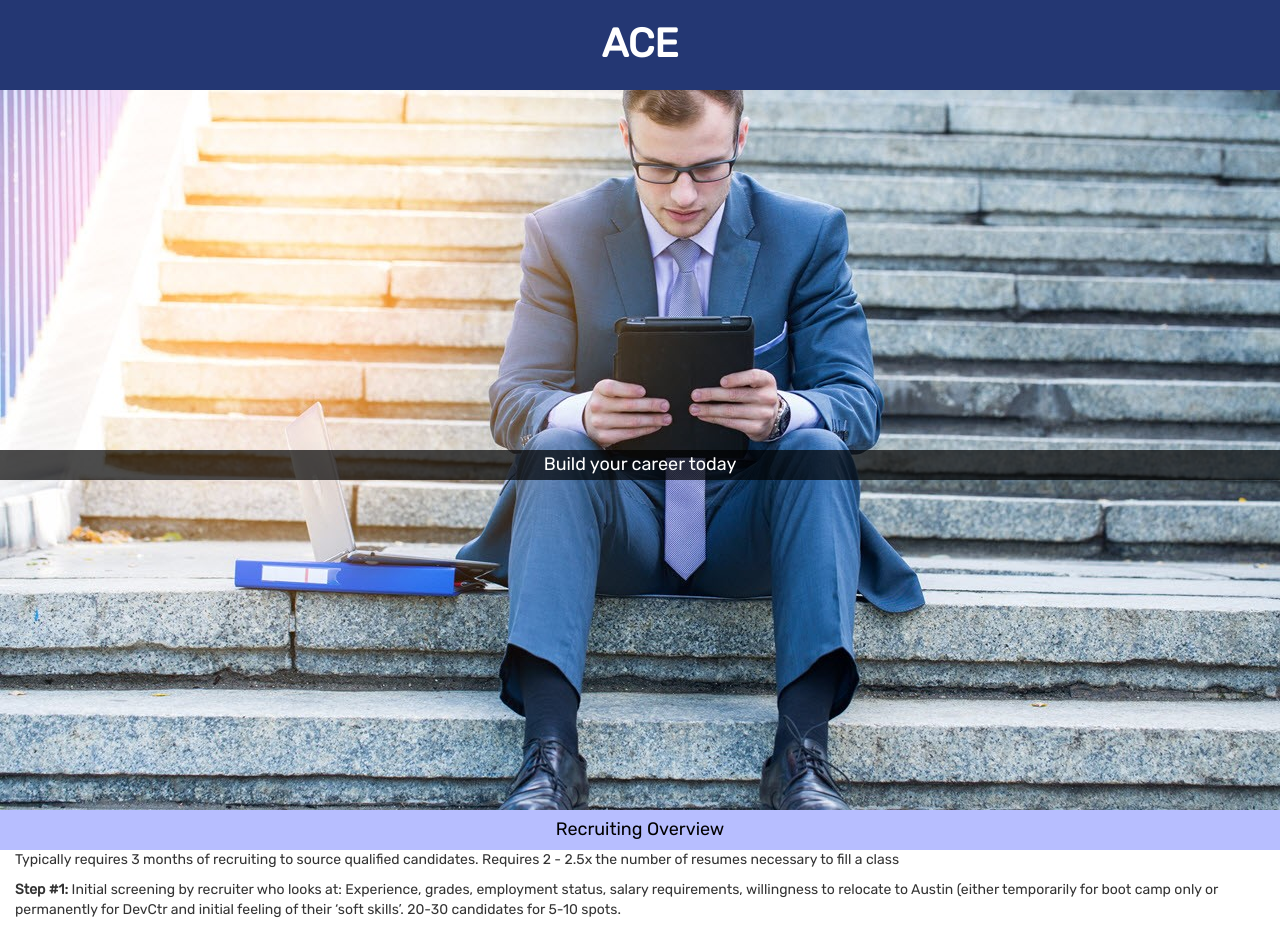
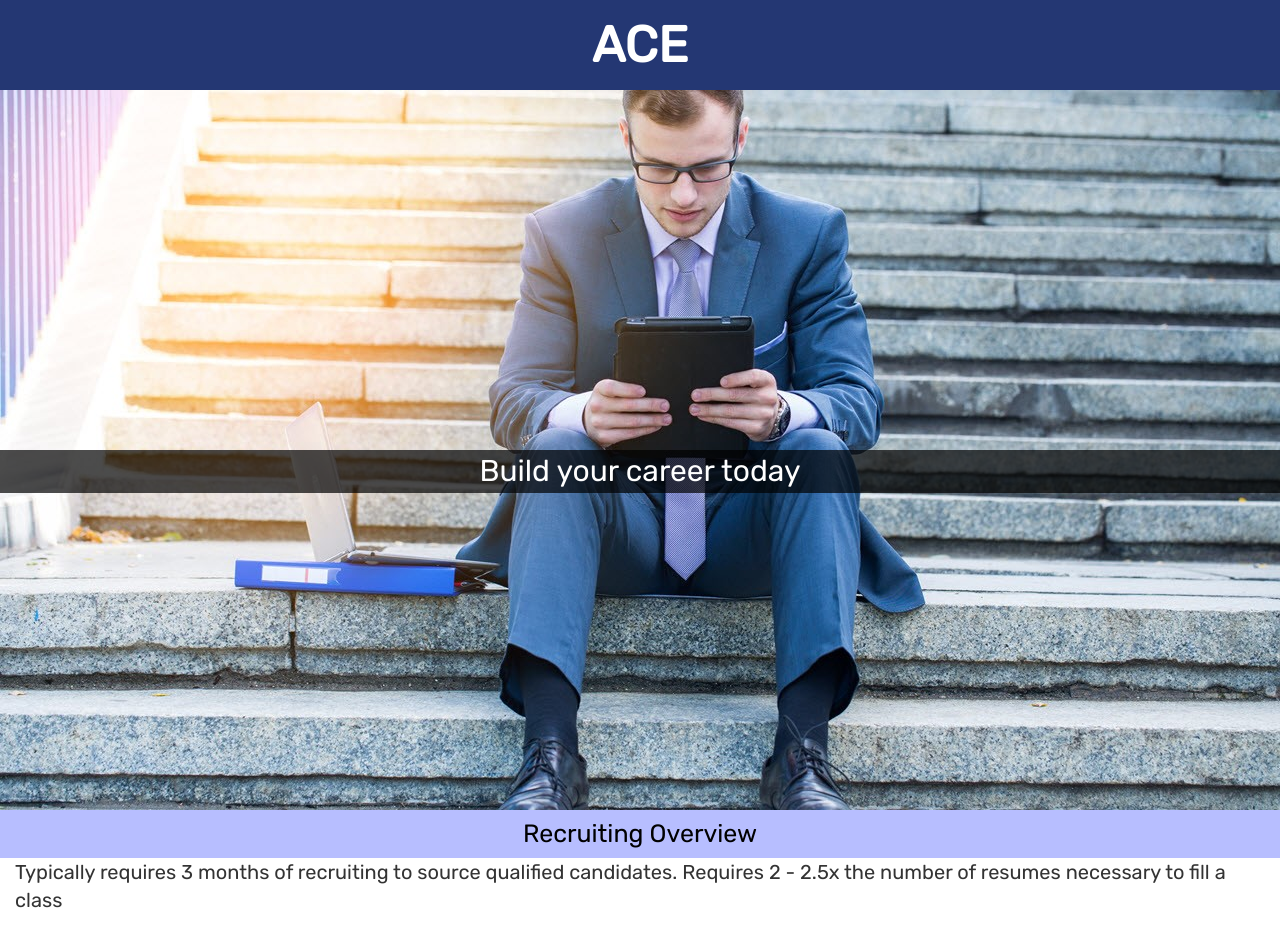
Before and after one commit to cap377/UIandI, an Angular app: page /home in a window 1280 px wide. Shown: the top 929 px of the page. Built offline with nearby package versions, Linux system fonts and the light colour scheme.

Commit message:
starting desktop conversion for home page

```diff
--- a/src/app/app.component.html
+++ b/src/app/app.component.html
@@ -1,6 +1,6 @@
 <!--The content below is only a placeholder and can be replaced.-->
 
-<router-outlet></router-outlet>
+<!-- <router-outlet></router-outlet> -->
 
 <div class="responsive-nav-sidebar responsive-nav-animate-left" style="display:none" id="mySidebar">
   <button id="responsiveNavClose" class="responsive-nav-bar-item responsive-nav-button glyphicon glyphicon-arrow-left" (click)="closeSidebar()"></button>
@@ -29,6 +29,7 @@
     {{title}}
   </div>
 </div>
+<!-- PUT NORMAL NAV BAR HERE -->
 <div class="router-content">
   <router-outlet></router-outlet>
 </div>
--- a/src/app/app.component.scss
+++ b/src/app/app.component.scss
@@ -15,61 +15,36 @@ $secondary-text: #000000;
   font-size: 2rem;
   text-align: center;
   padding-top: 10px;
-  @media(min-width: 1025px) {
+  @media (min-width: 721px) {
+    width: 120px;
+    height: 90px;
+    font-size: 4rem;
+    padding-top: 20px;
+  }
+  @media(min-width: 1024px) {
     display: none;
   }
 }
-@media (min-width: 721px) {
-  #responsiveNavHamburgerButton {
-    background-color: $primary-color;
-    color: white;
-    position: fixed;
-    top: 0;
-    left: 0;
-    width: 120px;
-    height: 90px;
-    z-index: 998;
-    font-size: 4rem;
-    text-align: center;
-    padding-top: 20px;
-    @media(min-width: 1025px) {
-      display: none;
-    }
-  }
-}
+
 
 .row {
   height: 30%;
   font-size: 2rem;
   border-bottom: solid #7682DB 1px;
-
   a {
     height: 100%;
     font-size: 5rem;
     padding-top: 30%;
   }
-
   h4 {
     margin-top: -30px;
     text-align: center;
   }
-}
-
   @media (min-width: 721px){
-  .row {
-    height: 30%;
     font-size: 5rem;
     border-bottom: solid #7682DB 2px;
-
     a {
-      height: 100%;
-      font-size: 5rem;
       padding-top: 50%;
-    }
-
-    h4 {
-      margin-top: -30px;
-      text-align: center;
     }
   }
 }
@@ -81,18 +56,12 @@ $secondary-text: #000000;
   color: $secondary-text;
   font-size: 3rem;
   text-align: left;
+  @media (min-width: 721px) {
+    height: 90px;
+    font-size: 5rem;
+  }
 }
 
-@media (min-width: 721px) {
-  #responsiveNavClose {
-    background-color: #7682DB;
-    height: 90px;
-    top: 0;
-    color: $secondary-text;
-    font-size: 5rem;
-    text-align: left;
-  }
-}
 
 .responsive-nav-sidebar {
   height: 100%;
@@ -104,18 +73,7 @@ $secondary-text: #000000;
   z-index: 999;
   overflow: hidden;
   border-right: solid #7682DB 1px;
-}
-
   @media (min-width: 721px) {
-  .responsive-nav-sidebar {
-    height: 100%;
-    width: 100%;
-    background-color: $secondary-color;
-    position: fixed;
-    top: 0;
-    left: 0;
-    z-index: 999;
-    overflow: hidden;
     border-right: solid #7682DB 2px;
   }
 }
@@ -161,26 +119,21 @@ $secondary-text: #000000;
     color: $primary-text;
     font-weight: bold;
     font-size: 2rem;
+    @media (min-width: 721px) {
+      font-size: 4rem;
+    }
+    @media (min-width: 1024px) {
+      font-size: 5rem;
     }
   }
-
   @media (min-width: 721px) {
-  .app-title-bar {
-    position: fixed;
-    z-index: 997;
-    top: 0;
-    left: 0;
-    width: 100%;
     height: 90px;
     padding-top: 15px;
-    background-color: $primary-color;
-    text-align: center;
-
-    #app-title-bar-title {
-      color: $primary-text;
-      font-weight: bold;
-      font-size: 4rem;
   }
+  @media (min-width: 1024px) {
+    position: absolute;
+    height: 90px;
+    padding-top: 10px;
   }
 }
 
@@ -189,15 +142,15 @@ $secondary-text: #000000;
   background-color: #7682DB;
 }
 
+.router-content {
   @media (max-width: 720px) {
-  .router-content {
     margin-top: 45px;
   }
-}
   @media (min-width: 721px) {
-  .router-content {
     margin-top: 90px;
   }
 }
+
+
 @media (min-width: 721px) {}
 @media (min-width: 1024px) {}
--- a/src/app/home/home.component.html
+++ b/src/app/home/home.component.html
@@ -40,15 +40,20 @@
        We are currently working on a career progression model with incremental financial rewards based on milestones.
     </p>
   </div>
-  <div class="home-timeline-img">
-    <img class="img-fluid" src="../../assets/ACE-Program-Timeline.png" />
-  </div>
   <div class="col-xs-12">
     <p>
       Training will be focus on both technical and soft skills.
       The technical training will include web and java developement, while also immersing
       students in consulting cycle.
     </p>
+  </div>
+  <div class="home-timeline-img">
+    <div class="col-xs-12">
+      <p>
+        The following is a previous timeline for the ACE program.
+      </p>
+    </div>
+    <img class="img-fluid" src="../../assets/ACE-Program-Timeline.png" />
   </div>
 </section>
 
--- a/src/app/home/home.component.scss
+++ b/src/app/home/home.component.scss
@@ -8,10 +8,21 @@ $secondary-text: #000000;
   padding: 0;
   margin: 0;
   text-align: center;
-  font-size: 1.5rem;
   background-color: $secondary-color;
   color: $secondary-text;
+  @media (min-width: 721px) {
+    h4 {
+      font-size: 2.5rem;
+    }
+  }
 }
+
+@media (min-width: 721px) {
+  .col-xs-12 {
+    font-size: 2rem;
+  }
+}
+
 .home-background-img {
   position: relative;
   img {
@@ -29,7 +40,13 @@ $secondary-text: #000000;
     background: rgb(0, 0, 0);
     background: rgba(0, 0, 0, 0.7);
   }
+  @media (min-width: 721px) {
+    h4 {
+      font-size: 3rem;
+    }
+  }
 }
+
 .home-timeline-img {
   position: relative;
   img {
@@ -47,11 +64,10 @@ $secondary-text: #000000;
     background: rgb(0, 0, 0); /* fallback color */
     background: rgba(0, 0, 0, 0.7);
   }
-}
-@media (max-width: 720px) {
-  .home-timeline-img {
+  @media (max-width: 720px) {
     display: none;
   }
 }
+
 @media (min-width: 721px) {}
 @media (min-width: 1024px) {}
--- a/src/index.html
+++ b/src/index.html
@@ -16,7 +16,7 @@
   <link rel="stylesheet" href="https://maxcdn.bootstrapcdn.com/bootstrap/3.3.7/css/bootstrap.min.css" integrity="sha384-BVYiiSIFeK1dGmJRAkycuHAHRg32OmUcww7on3RYdg4Va+PmSTsz/K68vbdEjh4u" crossorigin="anonymous">
 
 </head>
-<body>
+<body class="container-fluid">
   <app-root></app-root>
 </body>
 </html>
--- a/src/styles.scss
+++ b/src/styles.scss
@@ -8,3 +8,9 @@ html, body {
   margin: 0;
   font-family: Rubik;
 }
+.container-fluid {
+  max-width: 1280px;
+  padding: 0;
+  margin: 0;
+  margin: auto;
+}
```
Lines whose indentation alone changed are shown as unchanged.
